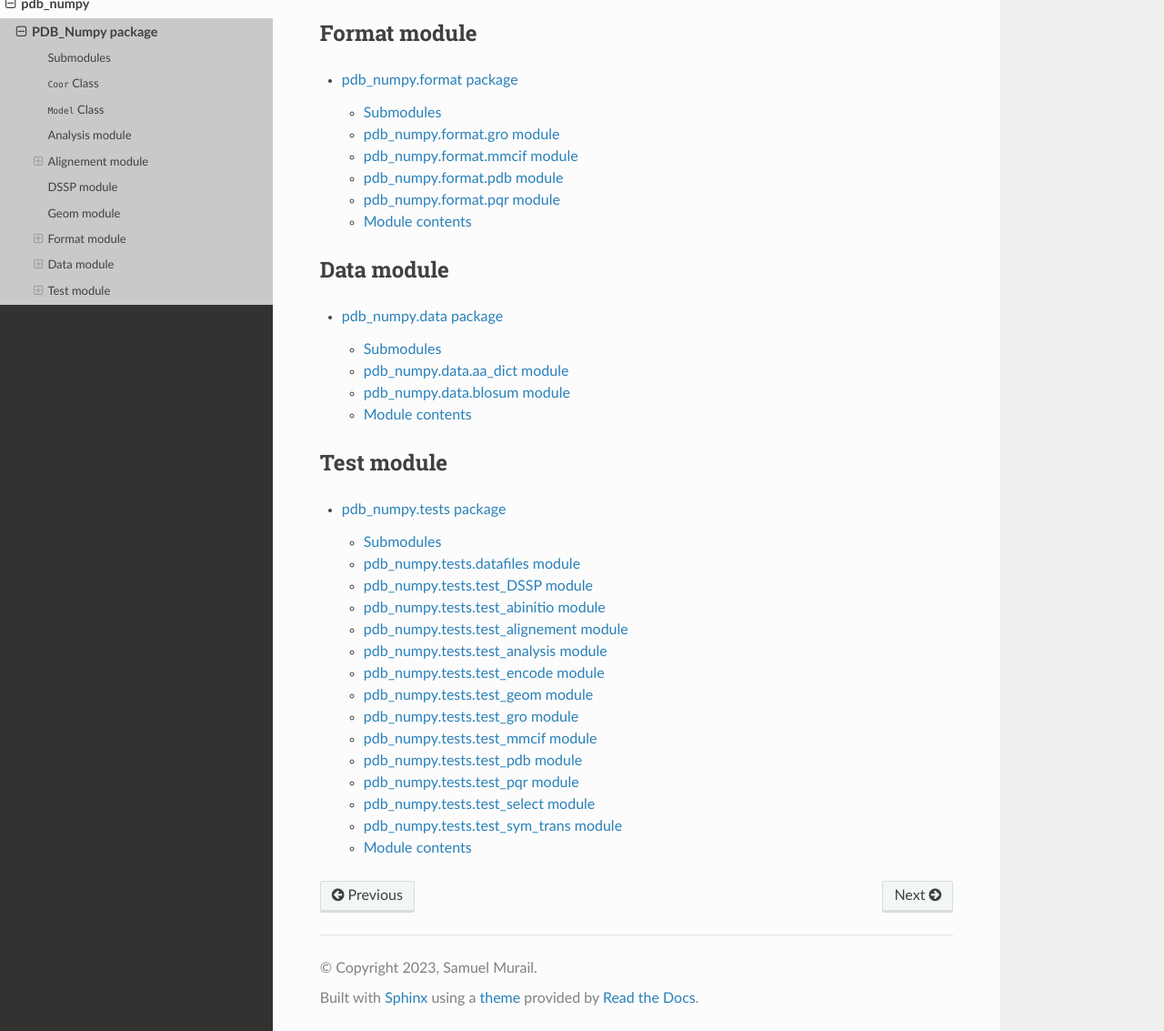
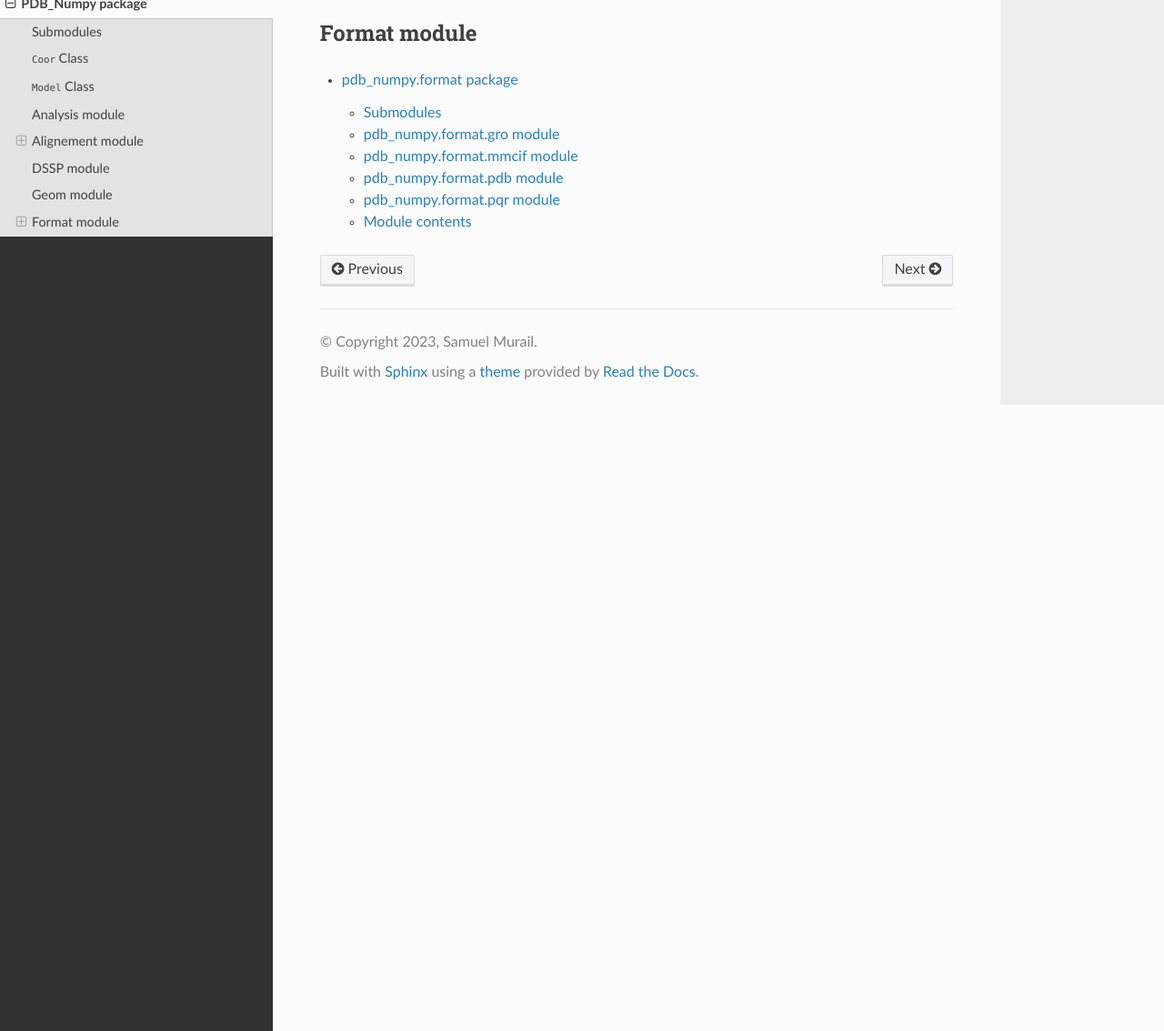
Before and after one commit to samuelmurail/pdb_numpy, a Sphinx documentation site: the page built from docs/source/pdb_numpy.rst, in a window 1280 px wide and 1400 px high, scrolled down 1041 px, cut to the strip 267-1400 px from the top of the window. Shown: the whole strip at 91% size. Built offline with Sphinx 7.4.7 and the Read the Docs theme 2.0.0, drawn with Linux system fonts in a browser that asks for light colours.

Commit message:
Final fix of documentation

```diff
--- a/docs/requirements.txt
+++ b/docs/requirements.txt
@@ -4,4 +4,3 @@ sphinx_rtd_theme>=1.2.0
 nbsphinx>=0.9.1
 numpydoc>=1.5.0
 myst_parser>=1.0.0
-numpy>=1.24
--- a/docs/source/conf.py
+++ b/docs/source/conf.py
@@ -74,6 +74,6 @@ man_pages = [
 autodoc_mock_imports = ["pytest"]
 
 # Exclude unit pages (tests and data) from the documentation
-# exclude_patterns = ['pdb_numpy.tests.rst',
-#                     'pdb_numpy.data.rst',
-#                     ]#'modules.rst',]
+exclude_patterns = ['pdb_numpy.tests.rst',
+                    'pdb_numpy.data.rst',
+                    'modules.rst',]
--- a/docs/source/index.rst
+++ b/docs/source/index.rst
@@ -19,15 +19,14 @@ powerful ``numpy`` library to provide efficient and easy-to-use tools for
 reading, manipulating, and analyzing coordinates files.
 
 .. toctree::
-   :maxdepth: 2
+   :maxdepth: 4
    :caption: Table of Contents:
 
    readme
    installation
    basic_example
    Github project <https://github.com/samuelmurail/pdb_numpy>
-   modules
-
+   pdb_numpy
 
 Indices and tables
 ==================
--- a/docs/source/pdb_numpy.rst
+++ b/docs/source/pdb_numpy.rst
@@ -62,19 +62,3 @@ Format module
    :maxdepth: 4
 
    pdb_numpy.format
-
-Data module
--------------
-
-.. toctree::
-   :maxdepth: 4
-
-   pdb_numpy.data
-
-Test module
------------
-
-.. toctree::
-   :maxdepth: 4
-
-   pdb_numpy.tests
```
